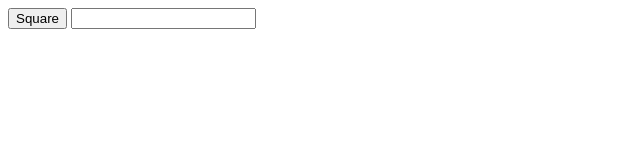
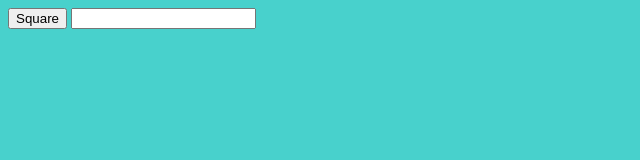
Before and after one commit to Liyajoseph/Unit5-05, a plain HTML site: page index.html in a window 1280 px wide. Shown: the whole page, without its empty margins (0-640 px from the left). Drawn offline with Linux system fonts and the light colour scheme.

```diff
--- a/index.html
+++ b/index.html
@@ -6,7 +6,7 @@
     <title>repl.it</title>
     <link href="style.css" rel="stylesheet" type="text/css" />
   </head>
-  <body>
+  <body class="back1">
     <button id="button">Square</button>
     <input type="text" id="text1">
     <script src="script.js"></script>
--- a/script.js
+++ b/script.js
@@ -1,5 +1,4 @@
 let number = 0
-let sentance = 'hello this is the number 3'
 
 document.getElementById('button').addEventListener('click', square)
 
--- a/style.css
+++ b/style.css
@@ -0,0 +1,3 @@
+.back1 {
+  background-color: mediumturquoise;
+}
```
